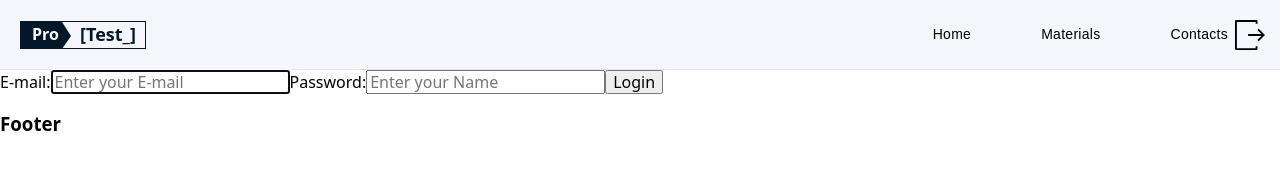
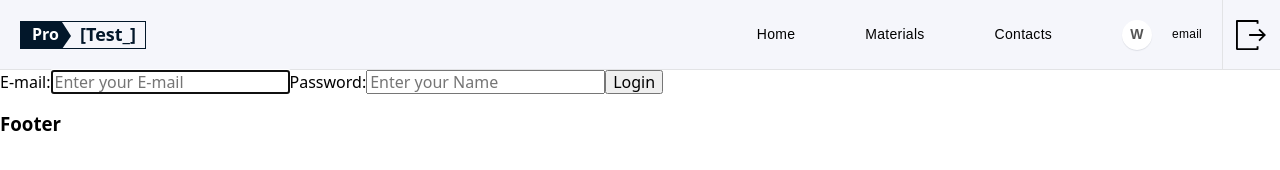
Before and after one commit to DRAKOS6666/GoIt-Test-Pro-Team11, a React app: page /auth in a window 1280 px wide. Built offline with nearby package versions, Linux system fonts and the light colour scheme.

Commit message:
add UserMenu

```diff
--- a/src/components/Header/Header.js
+++ b/src/components/Header/Header.js
@@ -1,6 +1,6 @@
 import React, { useState } from 'react';
 import { Link } from 'react-router-dom';
-// import UserMenu from 'components/UserMenu';
+import UserMenu from 'components/UserMenu';
 import { ReactComponent as Out } from '../../images/icons/sign-out.svg';
 import { useSelector } from 'react-redux';
 import { authSelectors } from 'redux/auth';
@@ -32,6 +32,10 @@ export default function Header() {
         </Link>
       </div>
 
+      {(!menuShow || window.innerWidth > 767) && <Navigation />}
+
+      {/*  вместо true => isAuth  */ true && menuShow && <UserMenu />}
+
       {window.innerWidth < 768 && (
         <div className={styles.btnThumb}>
           <button
@@ -48,17 +52,14 @@ export default function Header() {
         </div>
       )}
 
-      {(!menuShow || window.innerWidth > 767) && <Navigation />}
-
-      {
-        <button type="button" className={styles.btnOut}>
-          <Out className={styles.out} />
-        </button>
-      }
-
-      {/* {isAuth && <UserMenu />} */}
-
-      {/* <UserMenu /> */}
+      {/*  вместо true => isAuth  */ ((true && !menuShow) ||
+        window.innerWidth > 767) && (
+        <div className={styles.outBox}>
+          <button type="button" className={styles.btnOut}>
+            <Out />
+          </button>
+        </div>
+      )}
     </div>
   );
 }
--- a/src/components/Header/Header.module.css
+++ b/src/components/Header/Header.module.css
@@ -68,9 +68,8 @@
 .btnThumb {
   display: flex;
   align-items: center;
-  justify-content: center;
+  margin-left: auto;
   height: 100%;
-  margin-left: auto;
   border-left: 1px solid #e2e3e5;
 }
 
@@ -78,7 +77,7 @@
   padding: 0;
   margin-left: 21px;
   margin-right: 20px;
-  display: block;
+  display: flex;
   outline: none;
   border: none;
   background-color: transparent;
@@ -87,6 +86,20 @@
 
 .icon {
   fill: var(--primary-text-color);
+}
+
+.outBox {
+  background-color: transparent;
+}
+
+@media screen and (min-width: 768px) {
+  .outBox {
+    display: flex;
+    justify-content: center;
+    width: 58px;
+    height: 100%;
+    border-left: 1px solid #e2e3e5;
+  }
 }
 
 .btnOut {
@@ -107,6 +120,9 @@
 @media screen and (min-width: 768px) {
   .btnOut {
     position: inherit;
+    transform: translateX(0);
+    margin-left: 20px;
+    margin-right: 21px;
   }
 }
 
--- a/src/components/Navigation/Navigation.module.css
+++ b/src/components/Navigation/Navigation.module.css
@@ -10,11 +10,10 @@
 
 @media screen and (min-width: 768px) {
   .Wrapper {
-    display: inline-flex;
+    display: flex;
+    justify-content: flex-end;
     position: inherit;
     margin-left: auto;
-    margin-right: 22px;
-    justify-content: end;
   }
 }
 
@@ -30,7 +29,7 @@
 @media screen and (min-width: 768px) {
   .thumb {
     flex-direction: row;
-    margin-left: 70px;
+    margin-right: 70px;
   }
 }
 
--- a/src/components/UserMenu/UserMenu.js
+++ b/src/components/UserMenu/UserMenu.js
@@ -6,26 +6,21 @@ import ExitToAppIcon from '@material-ui/icons/ExitToApp';
 import { Button } from '@material-ui/core';
 import { makeStyles } from '@material-ui/styles';
 
-
 import styles from './UserMenu.module.css';
 
 const UserMenu = () => {
   const user = useSelector(authSelectors.getUser);
   const dispatch = useDispatch();
 
-  const onClickLogout = () => {
-    dispatch(authOperations.logoutUser());
-  };
+  // const onClickLogout = () => {
+  //   dispatch(authOperations.logoutUser());
+  // };
 
   return (
-    <div className="userMenuContainer">
-      <span>
-        Welcome, <span className="userName">{user.name}</span>
-      </span>
-      <button onClick={onClickLogout} >
-        Logout
-      </button>
-
+    <div className={styles.wrapper}>
+      <div className={styles.letter}>W</div>
+      <span className={styles.email}>email</span>
+      {/* <button onClick={onClickLogout}>Out</button> */}
     </div>
   );
 };
--- a/src/components/UserMenu/UserMenu.module.css
+++ b/src/components/UserMenu/UserMenu.module.css
@@ -0,0 +1,55 @@
+.wrapper {
+  display: flex;
+  align-items: center;
+  margin-left: auto;
+}
+
+.letter {
+  display: flex;
+  align-items: center;
+  justify-content: center;
+  width: 30px;
+  height: 30px;
+
+  font-family: var(--main-font);
+  font-weight: 600;
+  font-size: 12px;
+  line-height: 1.3;
+  letter-spacing: 0.02em;
+
+  color: #555555;
+  background-color: #ffffff;
+  border-radius: 50%;
+  box-shadow: 0px 1px 1px rgba(18, 29, 46, 0.1);
+}
+
+@media screen and (min-width: 768px) {
+  .letter {
+    margin-right: 20px;
+  }
+}
+
+@media screen and (min-width: 1024px) {
+  .letter {
+    font-size: 14px;
+    margin-right: 20px;
+  }
+}
+
+.email {
+  display: none;
+}
+
+@media screen and (min-width: 768px) {
+  .email {
+    display: inline-flex;
+    margin-right: 20px;
+
+    font-family: var(--main-font);
+    font-weight: 500;
+    font-size: 12px;
+    line-height: 1.3;
+    letter-spacing: 0.02em;
+    color: var(--primary-text-color);
+  }
+}
```
